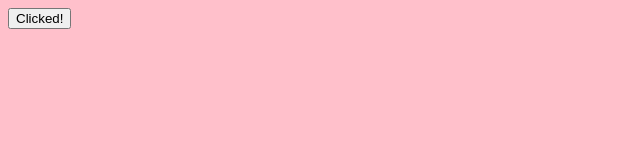
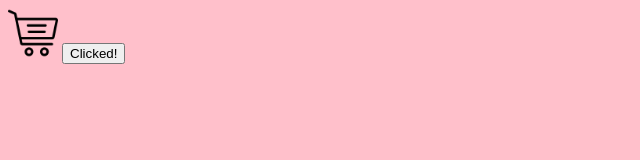
Before and after one commit to TommyGH-Ong/week12, a plain HTML site: page index.html in a window 1280 px wide. Both pictures are taken after a click on the button "Click Me!". Shown: the whole page, without its empty margins (0-640 px from the left). Drawn offline with Linux system fonts and the light colour scheme.

Commit message:
image practice

```diff
--- a/index.html
+++ b/index.html
@@ -9,6 +9,7 @@
     <link href="css/stylesheet.css" rel="stylesheet">
 </head>
 <body>
+    <img id="shoppingCart">
     <button>Click Me!</button>
 </body>
 </html>
--- a/script.js
+++ b/script.js
@@ -21,3 +21,15 @@ function changeText(){
     }
 }
 buttonRef.addEventListener("click", changeText)
+
+function updateImage(){
+    const image = document.querySelector("#shoppingCart")
+    image.setAttribute(
+        "src",
+        "images/263142.png"
+    );
+    image.setAttribute("alt", "shopping Cart")
+    image.setAttribute("width", 50)
+    image.setAttribute("height", 50)
+}
+buttonRef.addEventListener("click", updateImage)
```
Also changed, not shown: images/263142.png (added).
